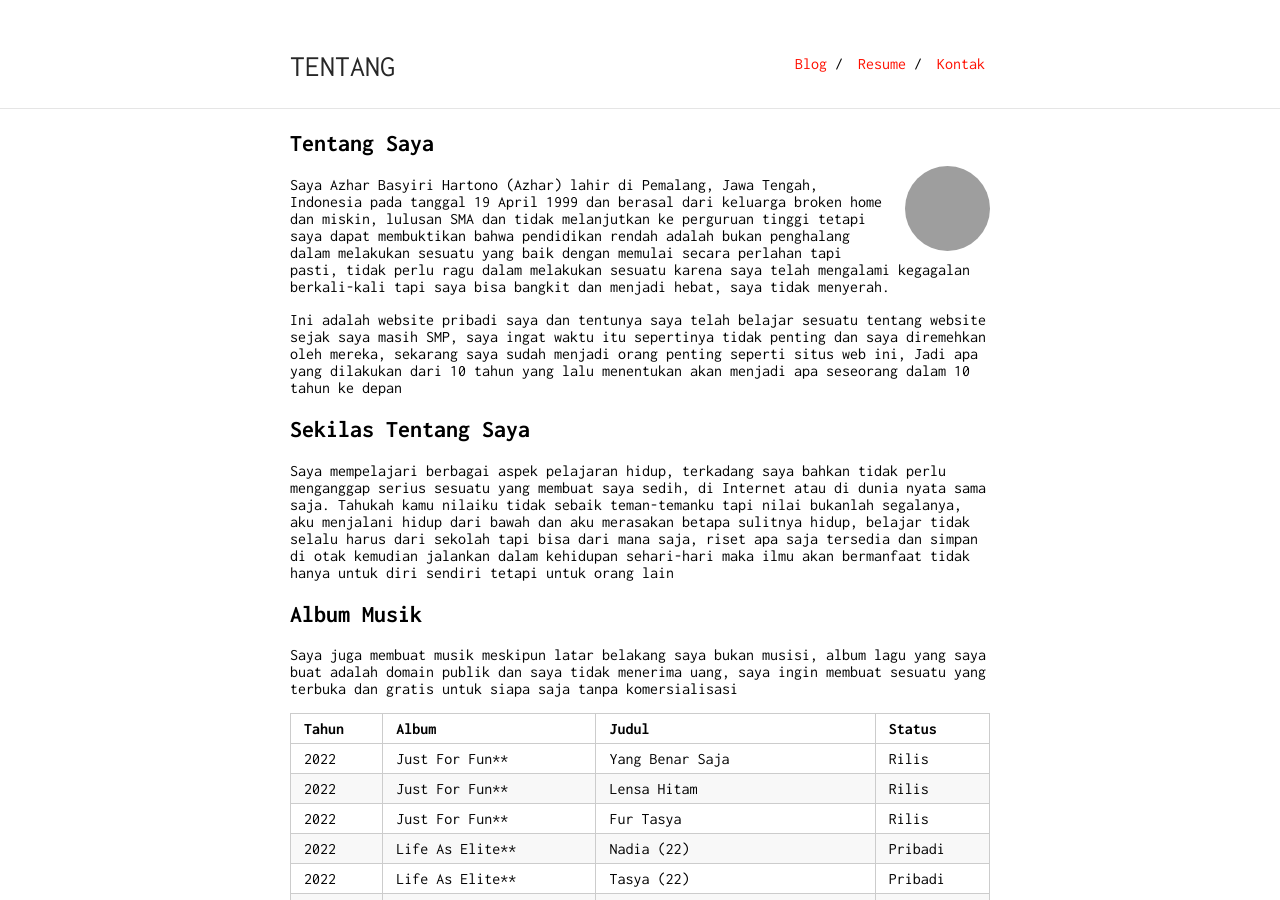
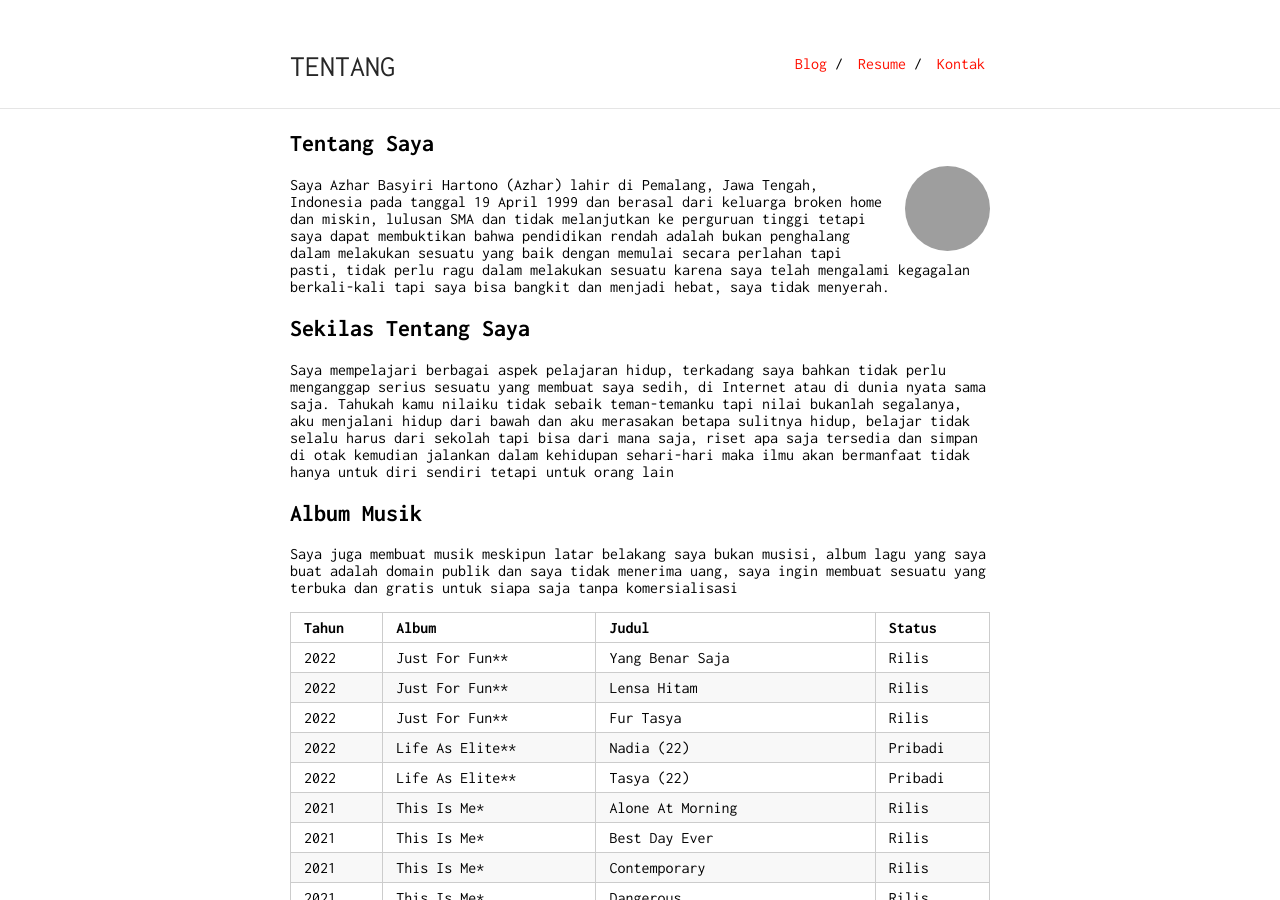
Before and after one commit to intrapegasus/id, a Jekyll site: the page built from index.md, in a window 1280 px wide and 900 px high. Built offline with Jekyll 4.4.1, drawn with Linux system fonts in a browser that asks for light colours; our own code applies the rules of GitHub Pages for plain Markdown files; grey boxes are pictures that could not be loaded.

Commit message:
Update index.md

```diff
--- a/index.md
+++ b/index.md
@@ -7,8 +7,6 @@ layout: default
 <img class="profile-picture" src="/azhar.jpg">
 
 Saya Azhar Basyiri Hartono (Azhar) lahir di Pemalang, Jawa Tengah, Indonesia pada tanggal 19 April 1999 dan berasal dari keluarga broken home dan miskin, lulusan SMA dan tidak melanjutkan ke perguruan tinggi tetapi saya dapat membuktikan bahwa pendidikan rendah adalah bukan penghalang dalam melakukan sesuatu yang baik dengan memulai secara perlahan tapi pasti, tidak perlu ragu dalam melakukan sesuatu karena saya telah mengalami kegagalan berkali-kali tapi saya bisa bangkit dan menjadi hebat, saya tidak menyerah.
-
-Ini adalah website pribadi saya dan tentunya saya telah belajar sesuatu tentang website sejak saya masih SMP, saya ingat waktu itu sepertinya tidak penting dan saya diremehkan oleh mereka, sekarang saya sudah menjadi orang penting seperti situs web ini, Jadi apa yang dilakukan dari 10 tahun yang lalu menentukan akan menjadi apa seseorang dalam 10 tahun ke depan
 
 ## Sekilas Tentang Saya
 
```
